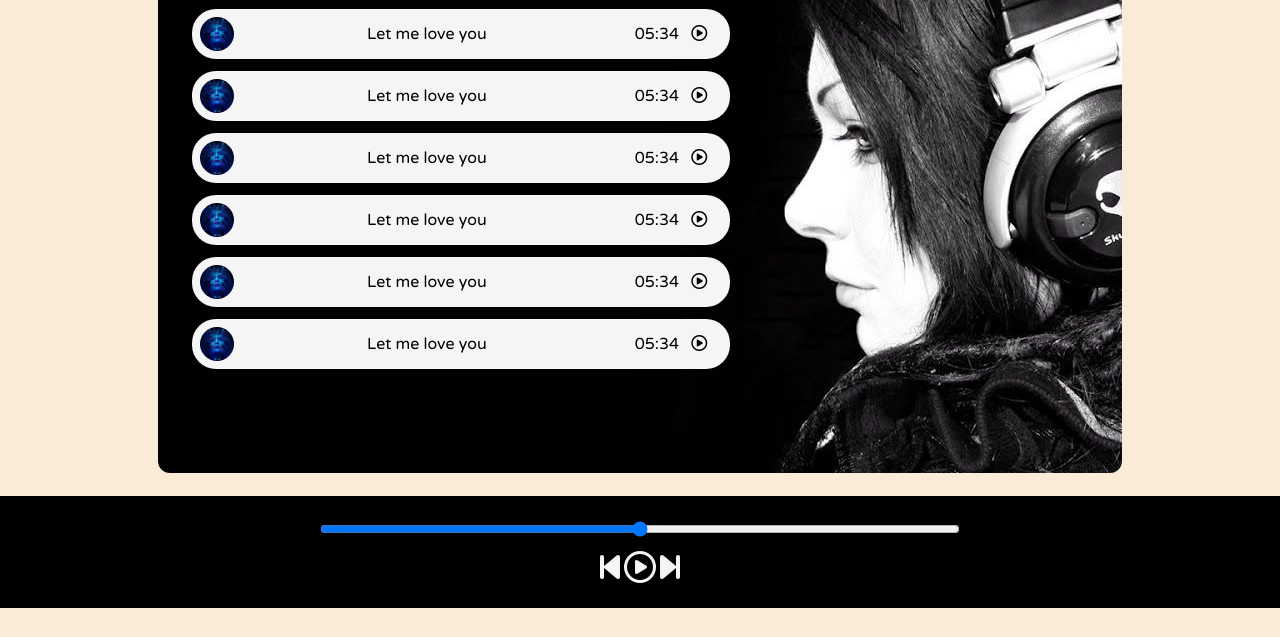
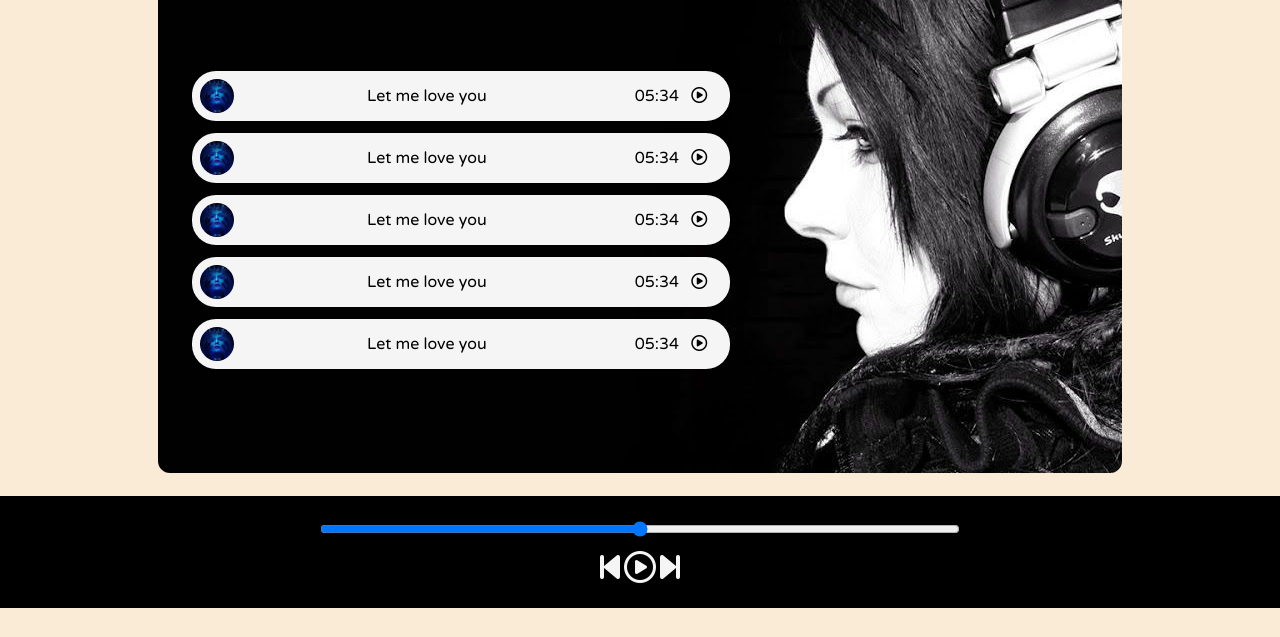
Before and after one commit to ShubhamJitiya/Spotify-Clone, a plain HTML site: page index.html in a window 1280 px wide. Shown: the part 163-800 px from the top of the page. Drawn offline with Linux system fonts and the light colour scheme.

Commit message:
Styling list items

```diff
--- a/index.html
+++ b/index.html
@@ -19,17 +19,7 @@
     <div class="container">
       <div class="songList">
         <h1>Best of NCS - No Copyright Sounds</h1>
-        <div>
-          <div class="songItem">
-            <img src="covers/1.jpg" alt="1" srcset="" />
-            <span>Let me love you</span>
-            <span class="songlistplay">
-              <span class="timestamp">
-                05:34
-                <i class="far fa-play-circle"></i>
-              </span>
-            </span>
-          </div>
+        <div class="songItemContainer">
           <div class="songItem">
             <img src="covers/1.jpg" alt="1" srcset="" />
             <span>Let me love you</span>
--- a/style.css
+++ b/style.css
@@ -77,6 +77,10 @@ nav ul li{
     width: 80vh;
 }
 
+.songItemContainer{
+    margin-top: 74px;
+}
+
 .songItem {
     height: 50px;
     display: flex;
```
